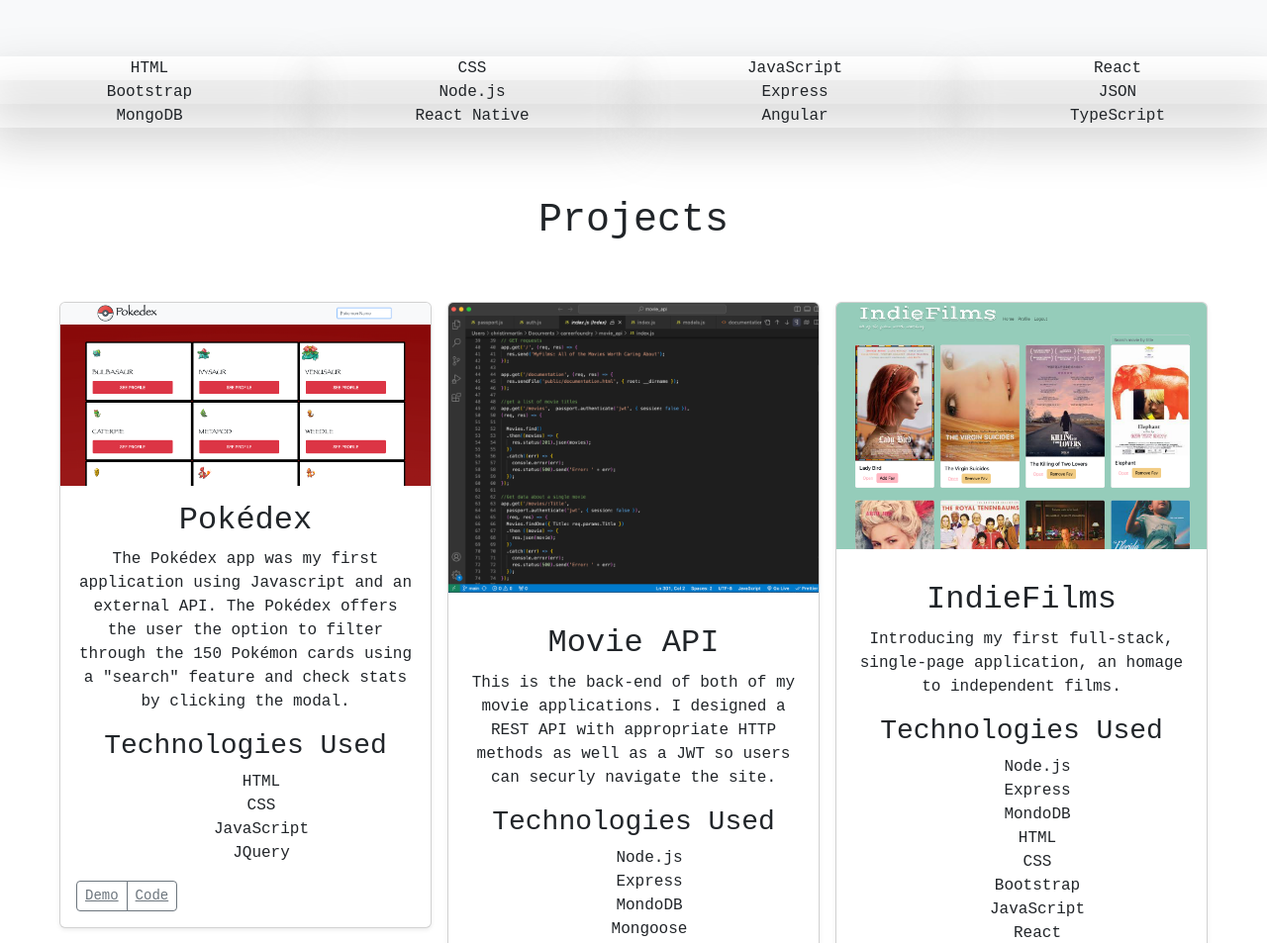
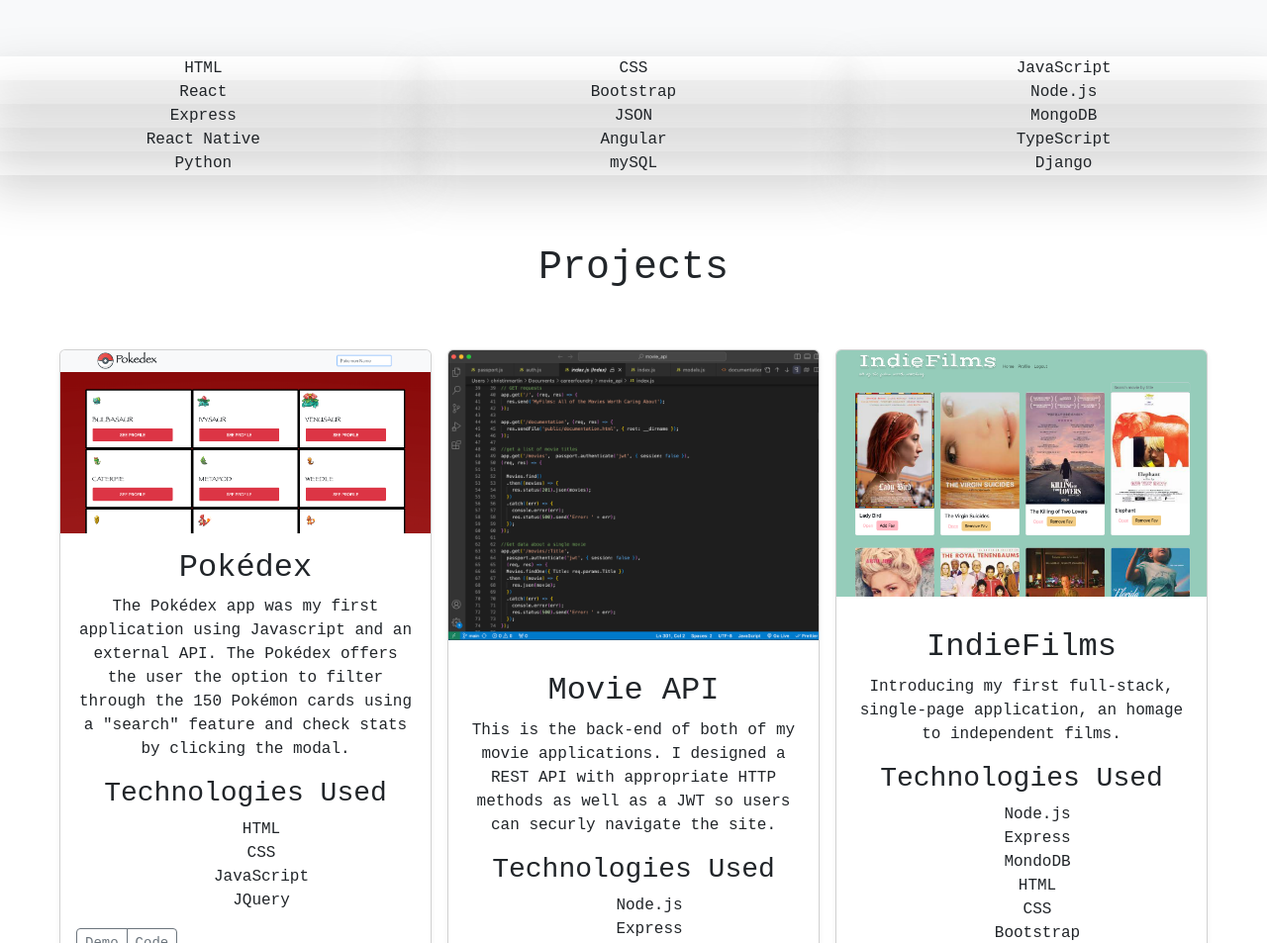
Before and after one commit to Christin-paige/portfolio-cpm, a plain HTML site: page index.html in a window 1280 px wide. Shown: the part 1726-2679 px from the top of the page at 99% size. Drawn offline with nearby package versions, Linux system fonts and the light colour scheme.

Commit message:
updated skills

```diff
--- a/index.html
+++ b/index.html
@@ -82,7 +82,7 @@
       </div>
     </div>
   </section>
-<section class="row row-cols-4">
+<section class="row row-cols-3">
   <div class="shadow-lg">HTML</div>
   <div class="shadow-lg">CSS</div>
   <div class="shadow-lg">JavaScript</div>
@@ -95,6 +95,10 @@
   <div class="shadow-lg">React Native</div>
   <div class="shadow-lg">Angular</div>
   <div class="shadow-lg">TypeScript</div>
+  <div class="shadow-lg">Python</div>
+  <div class="shadow-lg">mySQL</div>
+  <div class="shadow-lg">Django</div>
+  <div class="shadow-lg"></div>
 </section>
 
   <section class="card-container" >
```
